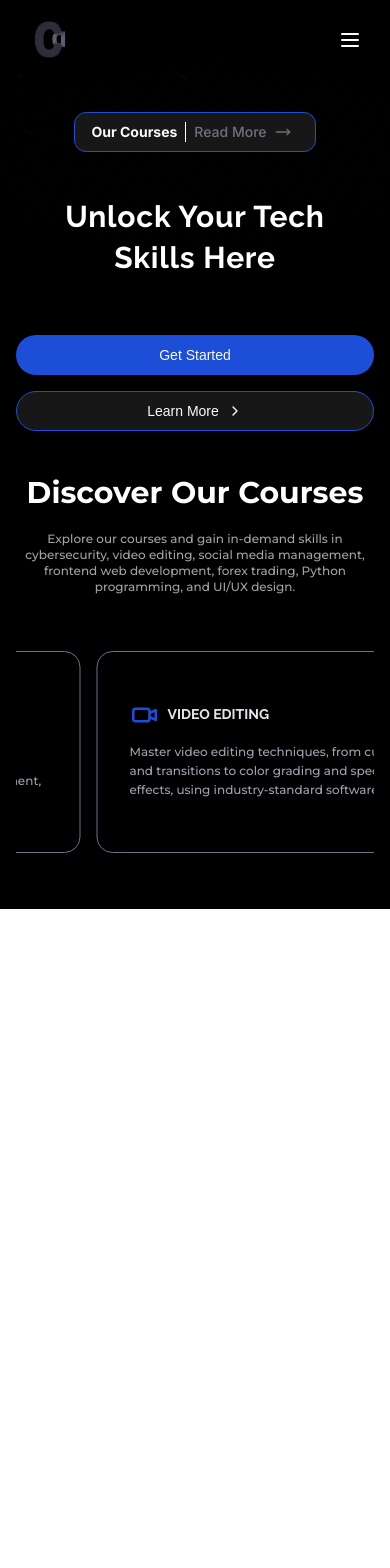
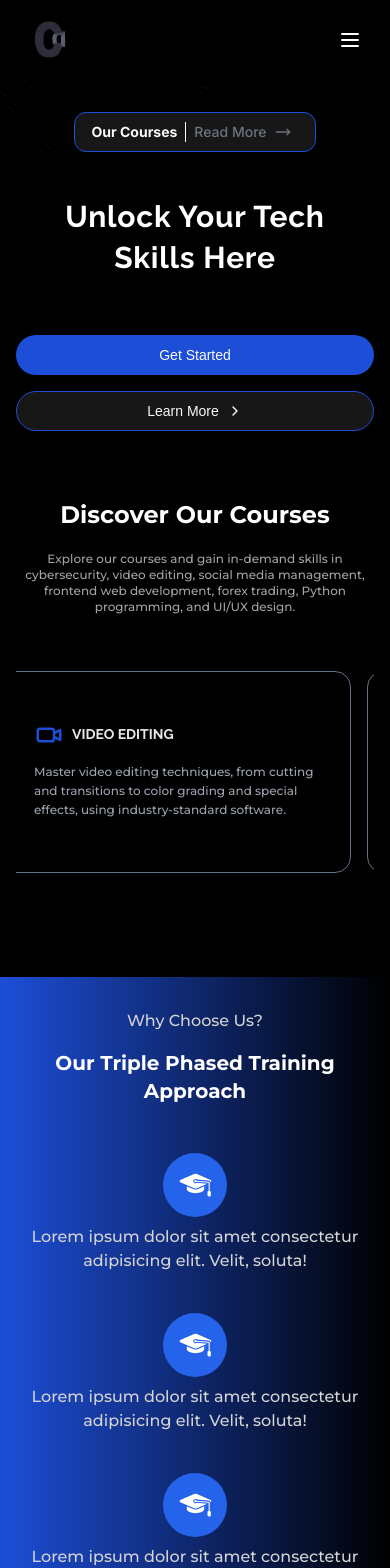
Before and after one commit to writefreak/codebyte, a Next.js app: page / in a window 390 px wide. Shown: the top 1568 px of the page. Before the commit the page ends 909 px from the top, so only its background shows below. Built offline with nearby package versions, Linux system fonts and the light colour scheme.

Commit message:
added why choose us section and made the courses scrollable on mobile

```diff
--- a/src/app/components/CourseOutline.tsx
+++ b/src/app/components/CourseOutline.tsx
@@ -23,7 +23,7 @@ export function CourseOutline({ className }: Props) {
         className
       )}
     >
-      <InfiniteMovingCards items={courses} direction="right" speed="slow" />
+      <InfiniteMovingCards items={courses} />
     </div>
   );
 }
--- a/src/app/components/desktopCoursedesc.tsx
+++ b/src/app/components/desktopCoursedesc.tsx
@@ -2,13 +2,6 @@ import { div } from "motion/react-client";
 import React from "react";
 import { CourseOutline } from "./CourseOutline";
 import MobileCourses from "./mobileCourses";
-import Cyber from "./cyber";
-import VideoEdit from "./videoEdit";
-import SocialMedia from "./socialMedia";
-import FrontEnd from "./frontEnd";
-import UserInterface from "./userInterface";
-import Forex from "./forex";
-import Py from "./py";
 
 const DesktopCoursedesc = () => {
   return (
@@ -23,7 +16,7 @@ const DesktopCoursedesc = () => {
               <img src={c.img} alt="" className="w-full h-full" />
             </div>
             <div className="space-y-3">
-              <h3 className="text-xl font-raleway">{c.title}</h3>
+              <h3 className="text-[14px] font-raleway">{c.title}</h3>
               <p className="font-montserrat font-light text-xs text-neutral-400  md:w-full">
                 {c.desc}
               </p>
--- /dev/null
+++ b/src/app/components/learning.tsx
@@ -0,0 +1,38 @@
+import React from "react";
+import Learn from "./ui/learn";
+
+const Learning = () => {
+  return (
+    <div className="grid grid-cols-1 md:grid-cols-3 gap-10">
+      <div className="text-center font-montserrat flex flex-col gap-2 items-center text-neutral-300">
+        <div className="h-16 w-16 p-2 rounded-full bg-blue-600 flex items-center justify-center">
+          <Learn />
+        </div>
+        <p>
+          Lorem ipsum dolor sit amet consectetur adipisicing elit. Velit,
+          soluta!
+        </p>
+      </div>
+      <div className="text-center font-montserrat flex flex-col gap-2 items-center text-neutral-300">
+        <div className="h-16 w-16 p-2 rounded-full bg-blue-600 flex items-center justify-center">
+          <Learn />
+        </div>
+        <p>
+          Lorem ipsum dolor sit amet consectetur adipisicing elit. Velit,
+          soluta!
+        </p>
+      </div>
+      <div className="text-center font-montserrat flex flex-col gap-2 items-center text-neutral-300">
+        <div className="h-16 w-16 p-2 rounded-full bg-blue-600 flex items-center justify-center">
+          <Learn />
+        </div>
+        <p>
+          Lorem ipsum dolor sit amet consectetur adipisicing elit. Velit,
+          soluta!
+        </p>
+      </div>
+    </div>
+  );
+};
+
+export default Learning;
--- a/src/app/components/shared/coursedesktop.tsx
+++ b/src/app/components/shared/coursedesktop.tsx
@@ -19,7 +19,7 @@ interface Props {
 const CourseDesktop = ({ className }: Props) => {
   return (
     <div
-      className="flex flex-col md:flex-row md:px-14 pb-10 gap-10 md:gap-14"
+      className="flex flex-col md:flex-row md:px-14 pb-10 gap-10 md:gap-14 md:pt-12"
       data-aos="fade-up"
     >
       <div className="flex flex-col gap-7">
@@ -30,8 +30,8 @@ const CourseDesktop = ({ className }: Props) => {
             className="h-full w-full object-cover rounded-md hidden md:flex"
           />
         </div>
-        <div className="flex flex-col gap-5">
-          <h2 className="font-montserrat text-3xl md:text-2xl font-bold text-center md:text-left">
+        <div className="flex flex-col gap-5 md:pt-0 pt-6">
+          <h2 className="font-montserrat text-2xl md:text-2xl font-bold text-center md:text-left">
             Discover Our Courses
           </h2>
           <p className="font-montserrat  text-xs leading-4 text-neutral-400 md:text-left text-center">
--- a/src/app/components/ui/infiniteMovingCards.tsx
+++ b/src/app/components/ui/infiniteMovingCards.tsx
@@ -1,14 +1,10 @@
 "use client";
 
 import { cn } from "@/lib/utils";
-import React, { useEffect, useState } from "react";
-import Cyber from "../cyber";
+import React from "react";
 
 export const InfiniteMovingCards = ({
   items,
-  direction = "left",
-  speed = "fast",
-  pauseOnHover = true,
   className,
 }: {
   items: {
@@ -17,99 +13,33 @@ export const InfiniteMovingCards = ({
     img?: React.ReactNode;
     title?: string;
   }[];
-  direction?: "left" | "right";
-  speed?: "fast" | "normal" | "slow";
-  pauseOnHover?: boolean;
   className?: string;
 }) => {
-  const containerRef = React.useRef<HTMLDivElement>(null);
-  const scrollerRef = React.useRef<HTMLUListElement>(null);
-
-  useEffect(() => {
-    addAnimation();
-  }, []);
-  const [start, setStart] = useState(false);
-  function addAnimation() {
-    if (containerRef.current && scrollerRef.current) {
-      const scrollerContent = Array.from(scrollerRef.current.children);
-
-      scrollerContent.forEach((item) => {
-        const duplicatedItem = item.cloneNode(true);
-        if (scrollerRef.current) {
-          scrollerRef.current.appendChild(duplicatedItem);
-        }
-      });
-
-      getDirection();
-      getSpeed();
-      setStart(true);
-    }
-  }
-  const getDirection = () => {
-    if (containerRef.current) {
-      if (direction === "left") {
-        containerRef.current.style.setProperty(
-          "--animation-direction",
-          "forwards"
-        );
-      } else {
-        containerRef.current.style.setProperty(
-          "--animation-direction",
-          "reverse"
-        );
-      }
-    }
-  };
-  const getSpeed = () => {
-    if (containerRef.current) {
-      if (speed === "fast") {
-        containerRef.current.style.setProperty("--animation-duration", "20s");
-      } else if (speed === "normal") {
-        containerRef.current.style.setProperty("--animation-duration", "40s");
-      } else {
-        containerRef.current.style.setProperty("--animation-duration", "80s");
-      }
-    }
-  };
   return (
     <div
-      ref={containerRef}
       className={cn(
-        "scroller relative z-20  max-w-7xl overflow-hidden  ",
+        "relative z-20 max-w-7xl overflow-x-auto scrollbar-hide", // Increased px-10 for better visibility
         className
       )}
     >
-      <ul
-        ref={scrollerRef}
-        className={cn(
-          " flex min-w-full shrink-0 gap-4 py-4 w-max flex-nowrap",
-          start && "animate-scroll ",
-          pauseOnHover && "hover:[animation-play-state:paused]"
-        )}
-      >
-        {items.map((item, idx) => (
+      <ul className="flex w-max gap-4 py-4 flex-nowrap px-20">
+        {/* Increased px above so that the first and last cards don't hide */}
+        {items.map((item) => (
           <li
-            className="w-[350px] max-w-full relative rounded-2xl border  flex-shrink-0 border-slate-500 px-8 py-6 md:w-[450px]"
-            style={{
-              background: "black", // removed this: linear-gradient(180deg, var(--slate-800), var(--slate-900) and put black
-            }}
+            className="w-[350px] max-w-full relative rounded-2xl border flex-shrink-0 border-slate-500 px-8 py-6 md:w-[450px]"
+            style={{ background: "black" }}
             key={item.id}
           >
             <blockquote>
-              <div
-                aria-hidden="true"
-                className="user-select-none -z-1 pointer-events-none absolute -left-0.5 -top-0.5 h-[calc(100%_+_4px)] w-[calc(100%_+_4px)]"
-              ></div>
-
               <div className="relative z-20 mt-6 flex flex-row items-center">
                 <div className="flex flex-col gap-3">
                   <div className="flex items-center gap-2">
                     {item.img}
-                    <span className="leading-[1.6]  text-gray-200 font-bold font-raleway text-[14px]">
+                    <span className="leading-[1.6] text-gray-200 font-bold font-raleway text-[14px]">
                       {item.title}
                     </span>
                   </div>
-                  <span className=" text-xs leading-[1.6] text-gray-400  font-montserrat">
+                  <span className="text-xs leading-[1.6] text-gray-400 font-montserrat">
                     {item.desc}
                   </span>
                 </div>
--- /dev/null
+++ b/src/app/components/ui/learn.tsx
@@ -0,0 +1,33 @@
+import React from "react";
+
+const Learn = () => {
+  return (
+    <div>
+      <svg
+        version="1.1"
+        id="Uploaded_to_svgrepo_com"
+        xmlns="http://www.w3.org/2000/svg"
+        xmlnsXlink="http://www.w3.org/1999/xlink"
+        width="35px"
+        height="35px"
+        viewBox="0 0 32 32"
+        xmlSpace="preserve"
+        className="fill-white"
+      >
+        <path
+          className="stone_een"
+          d="M30,22v3c0,0.552-0.448,1-1,1h-1c-0.552,0-1-0.448-1-1v-3c0-0.552,0.448-1,1-1v-7.539l-11.198-0.896
+          C16.621,12.822,16.337,13,16,13c-0.552,0-1-0.448-1-1c0-0.552,0.448-1,1-1c0.396,0,0.732,0.235,0.894,0.57l11.186,0.895
+          c0.516,0.041,0.92,0.479,0.92,0.997V21C29.552,21,30,21.448,30,22z M16,19.725c-0.547,0-1.094-0.111-1.603-0.334L8,16.592v2.227
+          c0,1.136,0.642,2.175,1.658,2.683l0,0C11.655,22.501,13.827,23,16,23s4.345-0.499,6.341-1.497l0,0C23.358,20.995,24,19.956,24,18.82
+          v-2.227l-6.397,2.799C17.094,19.614,16.547,19.725,16,19.725z M29.906,11.084L17.202,5.526C16.819,5.358,16.41,5.275,16,5.275
+          c-0.41,0-0.819,0.084-1.202,0.252L2.094,11.084c-0.799,0.35-0.799,1.483,0,1.832l12.703,5.559c0.765,0.334,1.641,0.334,2.405,0
+          l9.416-4.121l-9.438-0.755C16.843,13.858,16.434,14,16,14c-1.103,0-2-0.897-2-2c0-1.103,0.897-2,2-2
+          c0.552,0,1.062,0.224,1.431,0.609l10.729,0.858c0.842,0.067,1.525,0.666,1.751,1.445C30.704,12.561,30.703,11.433,29.906,11.084z"
+        />
+      </svg>
+    </div>
+  );
+};
+
+export default Learn;
--- /dev/null
+++ b/src/app/components/whyChooseUs.tsx
@@ -0,0 +1,32 @@
+import React from "react";
+import Learning from "./learning";
+
+const WhyChooseUs = () => {
+  return (
+    <div className="md:pt-20 pt-12">
+      <div className="bg-gradient-to-r from-blue-700 to-black ... md:px-16 px-6 md:py-16 py-8 space-y-12">
+        <div className="gap-4 flex flex-col items-center">
+          <h3 className="text-base text-neutral-300  text-center  font-montserrat">
+            Why Choose Us?
+          </h3>
+          <h2 className="text-xl md:text-3xl font-bold font-montserrat">
+            Our Triple Phased Training Approach
+          </h2>
+        </div>
+
+        <div className="flex items-center w-full justify-center">
+          <Learning />
+        </div>
+      </div>
+    </div>
+  );
+};
+
+export default WhyChooseUs;
+
+// Learn, create, innovate
+// Learn – Gain industry-relevant tech skills through structured, hands-on training.
+
+// Create – Apply your knowledge to build real-world projects and solutions.
+
+// Innovate – Develop problem-solving abilities that drive innovation in the tech industry.
--- a/src/app/globals.css
+++ b/src/app/globals.css
@@ -62,6 +62,15 @@ body {
   }
 }
 
+.scrollbar-hide::-webkit-scrollbar {
+  display: none; /* Hides scrollbar in Chrome, Safari */
+}
+
+.scrollbar-hide {
+  -ms-overflow-style: none; /* Hides scrollbar in IE/Edge */
+  scrollbar-width: none; /* Hides scrollbar in Firefox */
+}
+
 @layer base {
   * {
     @apply border-border;
--- a/src/app/page.tsx
+++ b/src/app/page.tsx
@@ -4,6 +4,7 @@ import Body from "./components/shared/body";
 import Courses from "./components/courses";
 import { BackgroundBeams } from "./components/ui/backgroundBeams";
 import AOSInit from "./components/aosInit";
+import WhyChooseUs from "./components/whyChooseUs";
 
 const page = () => {
   return (
@@ -17,6 +18,9 @@ const page = () => {
       <div className="md:mt-3 relative z-10">
         <Courses />
       </div>
+      <div className="text-center md:text-left pb-12 ">
+        <WhyChooseUs />
+      </div>
     </div>
   );
 };
--- a/tailwind.config.ts
+++ b/tailwind.config.ts
@@ -166,6 +166,7 @@ export default {
         scroll:
           "scroll var(--animation-duration, 40s) var(--animation-direction, forwards) linear infinite",
       },
+
       keyframes: {
         scroll: {
           to: {
```
